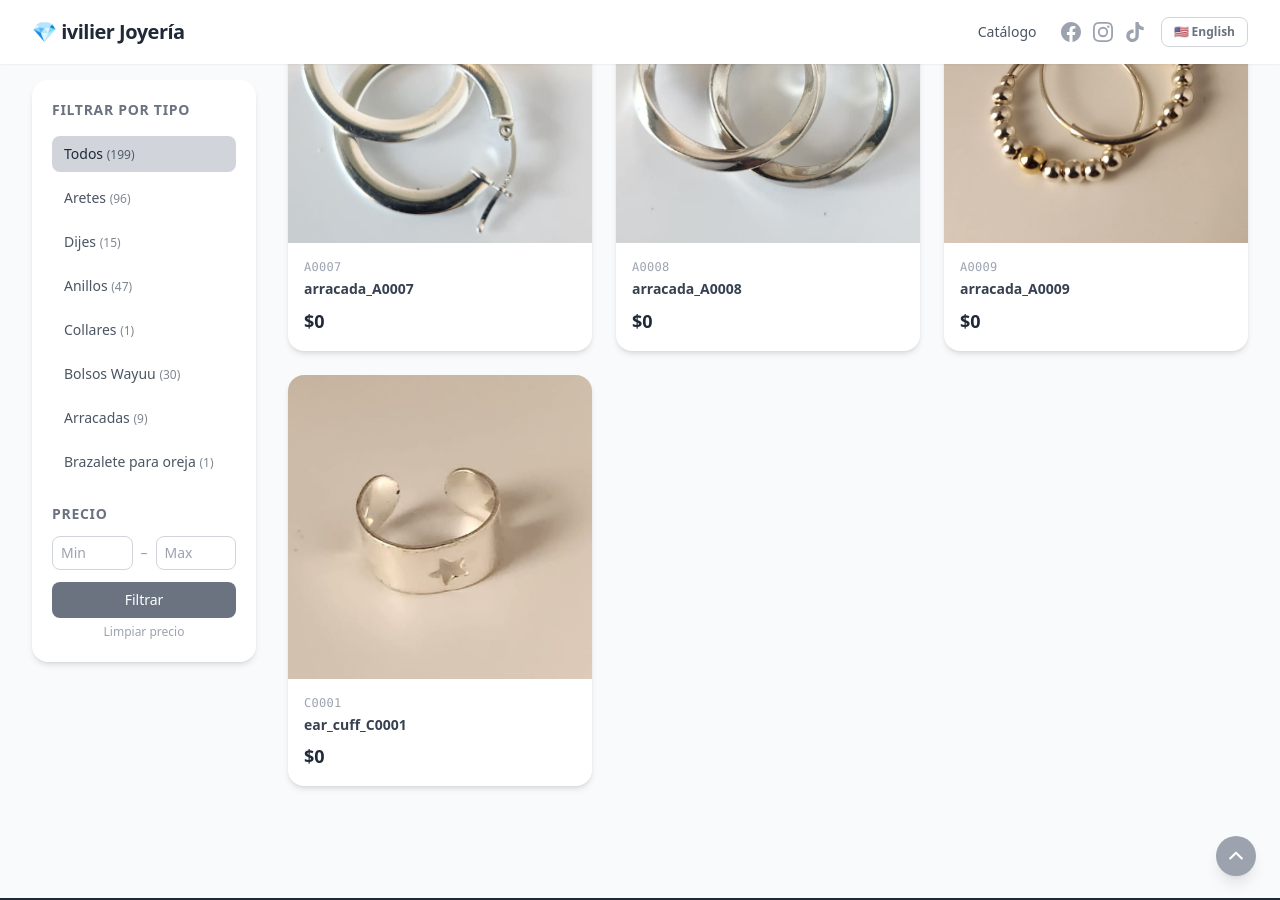
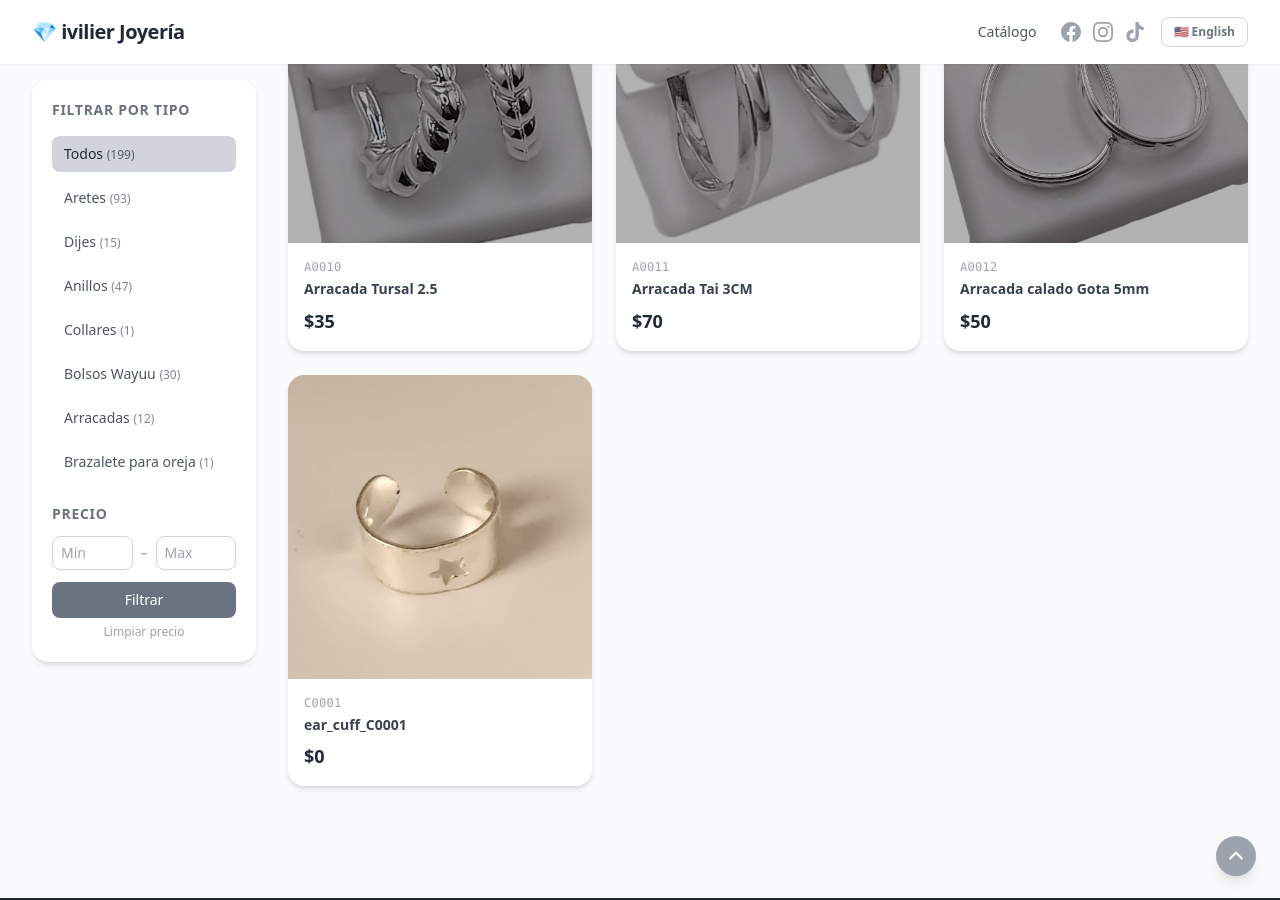
Before and after one commit to jdiaz2001/jewelry_store, a Jekyll site: the page built from index.html, in a window 1280 px wide and 900 px high, scrolled down 28999 px. Built offline with Jekyll 4.4.1, drawn with Linux system fonts in a browser that asks for light colours; nearby versions of some CDN libraries; some of the changed text lies outside the part shown.

Commit message:
correcion_Arracadas

```diff
--- a/_data/catalog.yml
+++ b/_data/catalog.yml
@@ -22,18 +22,18 @@
   description: "Broquel Ositos Blanco B"
   price: "$17"
   category: "aretes"
-- ref_code: "E0007"
-  description: "Arracada Tursal 2.5"
-  price: "$35"
-  category: "aretes"
+#- ref_code: "E0007"
+#  description: "Arracada Tursal 2.5"
+#  price: "$35"
+#  category: "aretes"
 #- ref_code: "E0008"
 #  description: "Broquel Unicornio"
 #  price: "$13"
 #  category: "aretes"
-- ref_code: "E0009"
-  description: "Arracada Tai 3CM"
-  price: "$70"
-  category: "aretes"
+#- ref_code: "E0009"
+#  description: "Arracada Tai 3CM"
+#  price: "$70"
+#  category: "aretes"
 #- ref_code: "E0010"
 #  description: "Broquel Monito 8mm"
 #  price: "$13"
@@ -90,10 +90,10 @@
   description: "Broquel Flor Verde"
   price: "$14"
   category: "aretes"
-- ref_code: "E0024"
-  description: "Arracada calado Gota 5mm"
-  price: "$50"
-  category: "aretes"
+#- ref_code: "E0024"
+#  description: "Arracada calado Gota 5mm"
+#  price: "$50"
+#  category: "aretes"
 - ref_code: "E0025"
   description: "Broquel estrella verde"
   price: "$13"
@@ -842,6 +842,18 @@
   description: "arracada_A0009"
   price: "$0"
   category: "arracadas"
+- ref_code: "A0010"
+  description: "Arracada Tursal 2.5"
+  price: "$35"
+  category: "arracadas"
+- ref_code: "A0011"
+  description: "Arracada Tai 3CM"
+  price: "$70"
+  category: "arracadas"
+- ref_code: "A0012"
+  description: "Arracada calado Gota 5mm"
+  price: "$50"
+  category: "arracadas"
 # --- Nueva categoría: Brazalete para oreja (Ear Cuff) ---
 - ref_code: "C0001"
   description: "ear_cuff_C0001"
```
Also changed, not shown: images/arracadas/A0010.jpg (added), images/arracadas/A0011.jpg (added), images/arracadas/A0012.jpg (added), 4 other files.
